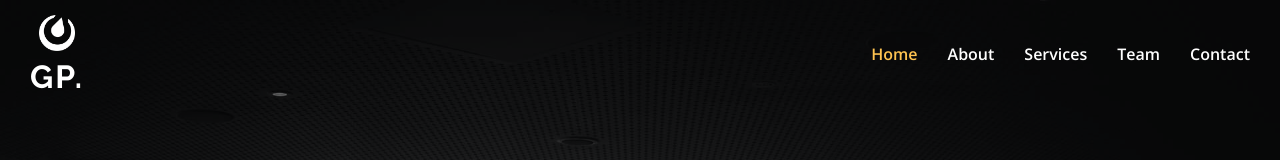
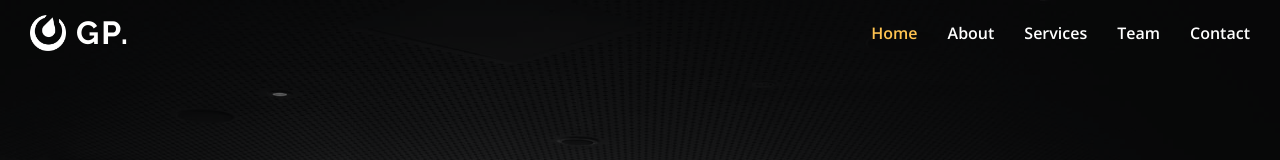
Before and after one commit to Plupiks/Landing-company, a plain HTML site: page index.html in a window 1280 px wide. Shown: the top 160 px of the page. Drawn offline with nearby package versions, Linux system fonts and the light colour scheme.

Commit message:
Update style.css

```diff
--- a/css/style.css
+++ b/css/style.css
@@ -84,7 +84,6 @@ body {
   -webkit-box-orient: vertical;
   -webkit-box-direction: normal;
   -ms-flex-direction: column;
-  flex-direction: column;
 }
 
 .header--logo img {
@@ -94,7 +93,7 @@ body {
 }
 
 .logo--icon {
-  margin-bottom: 10px;
+  margin-right: 10px;
 }
 
 .logo--text {
```
